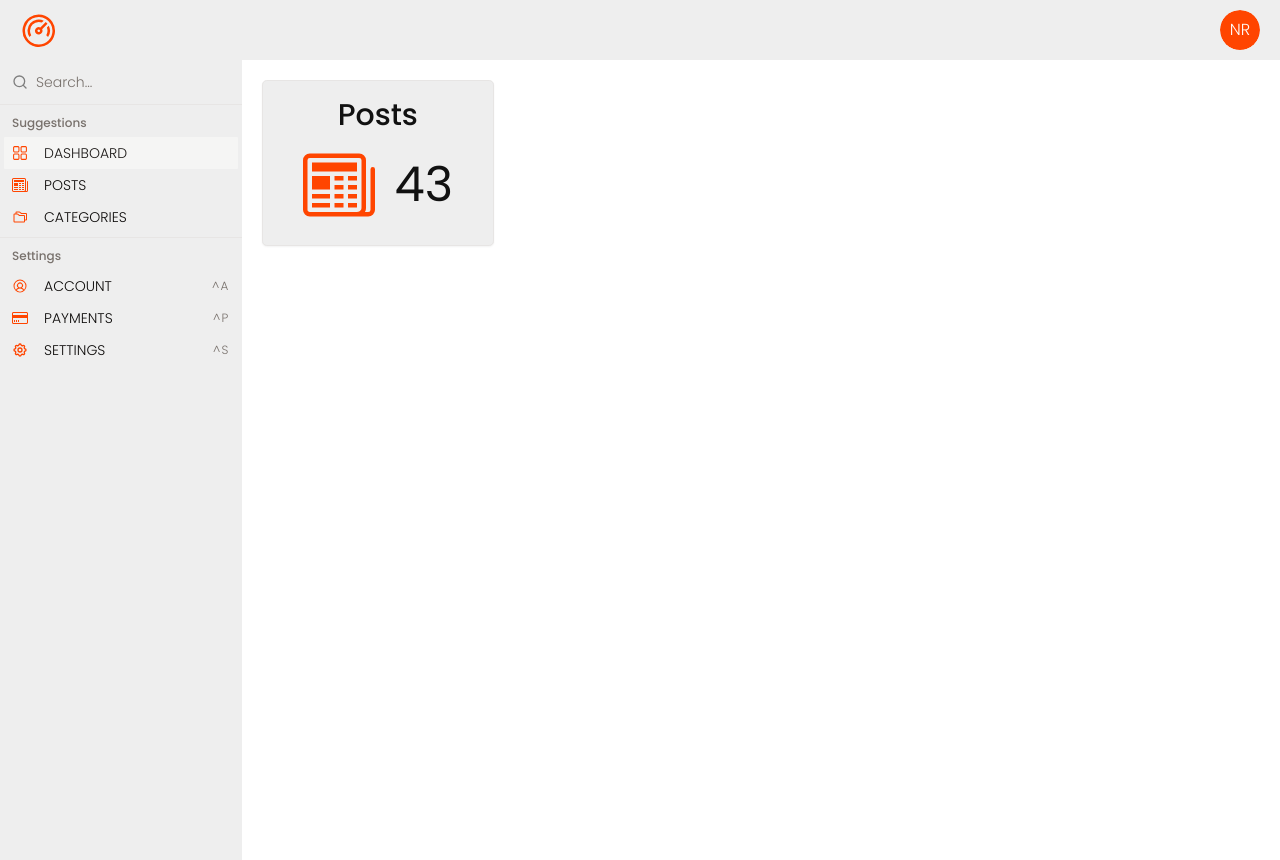
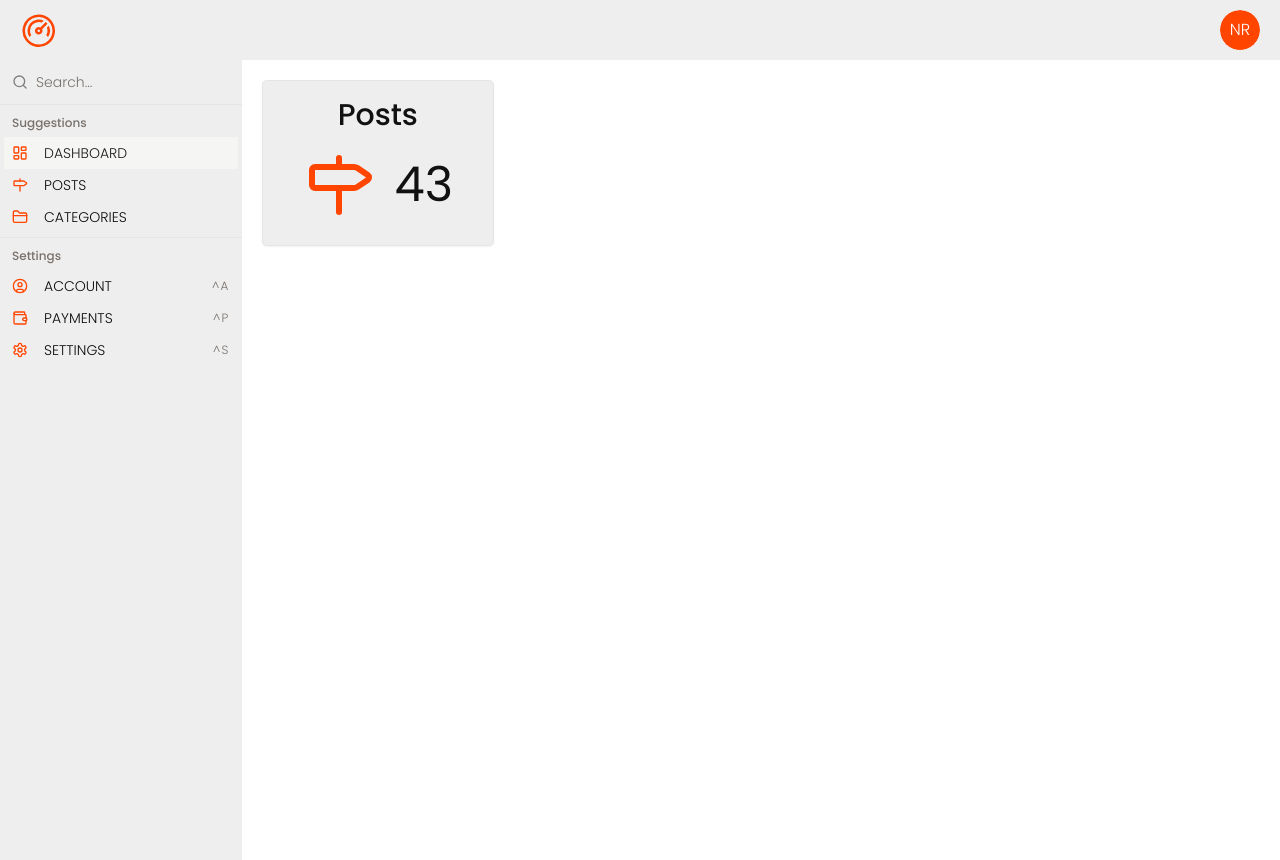
Before and after one commit to Nimira43/Tabularium, a Next.js app: page / in a window 1280 px wide. Built offline with nearby package versions, Linux system fonts and the light colour scheme; a web font is replaced by a local one.

Commit message:
Changing all icons to Lucide Icons

```diff
--- a/components/Sidebar.tsx
+++ b/components/Sidebar.tsx
@@ -1,9 +1,5 @@
 import { Command, CommandInput, CommandList, CommandEmpty, CommandGroup, CommandItem, CommandSeparator, CommandShortcut } from '@/components/ui/command'
-import { RxDashboard } from 'react-icons/rx'
-import { BsNewspaper } from 'react-icons/bs'
-import { PiFolders, PiUserCircle  } from 'react-icons/pi'
-import { ImCreditCard } from 'react-icons/im'
-import { TbSettings } from 'react-icons/tb'
+import { LayoutDashboard, Milestone, FolderClosed, UserCircle, Wallet, Settings } from 'lucide-react'
 import Link from 'next/link'
 
 const Sidebar = () => {
@@ -14,18 +10,18 @@ const Sidebar = () => {
         <CommandEmpty>No results found.</CommandEmpty>
         <CommandGroup heading='Suggestions'>
           <CommandItem>
-            <RxDashboard className='uppercase mr-2 h-4 w-4 text-main' />
+            <LayoutDashboard className='uppercase mr-2 h-4 w-4 text-main' />
             <Link href='/' className='uppercase'>
               Dashboard</Link>
           </CommandItem>
           <CommandItem>
-            <BsNewspaper className='uppercase mr-2 h-4 w-4 text-main' />
+            <Milestone className='uppercase mr-2 h-4 w-4 text-main' />
             <Link href='/posts' className='uppercase'>
               Posts
             </Link>
           </CommandItem>
           <CommandItem>
-            <PiFolders className='uppercase mr-2 h-4 w-4 text-main' />
+            <FolderClosed className='uppercase mr-2 h-4 w-4 text-main' />
             <Link href='#' className='uppercase'>
               Categories
             </Link>
@@ -34,17 +30,17 @@ const Sidebar = () => {
         <CommandSeparator />
         <CommandGroup heading='Settings'>
           <CommandItem>
-            <PiUserCircle className='text-main mr-2 h-4 w-4' />
+            <UserCircle className='text-main mr-2 h-4 w-4' />
             <span className='uppercase'>Account</span>
             <CommandShortcut>^A</CommandShortcut>
           </CommandItem>
           <CommandItem>
-            <ImCreditCard className='text-main mr-2 h-4 w-4' />
+            <Wallet className='text-main mr-2 h-4 w-4' />
             <span className='uppercase'>Payments</span>
             <CommandShortcut>^P</CommandShortcut>
           </CommandItem>
           <CommandItem>
-            <TbSettings className='text-main mr-2 h-4 w-4' />
+            <Settings className='text-main mr-2 h-4 w-4' />
             <span className='uppercase'>Settings</span>
             <CommandShortcut>^S</CommandShortcut>
           </CommandItem>
--- a/components/dashboard/DashboardCard.tsx
+++ b/components/dashboard/DashboardCard.tsx
@@ -1,6 +1,5 @@
-import { BsNewspaper } from 'react-icons/bs'
 import { Card, CardContent } from '../ui/card'
-import { LucideIcon } from 'lucide-react'
+import { LucideIcon, Milestone } from 'lucide-react'
 
 interface DashboardCardProps {
   title: string
@@ -14,7 +13,7 @@ const DashboardCard = ({ title, count, icon}: DashboardCardProps) => {
       <CardContent>
         <h3 className='text-3xl text-center mb-4 font-medium text-dark dark:text-light'>Posts</h3>
         <div className='flex gap-5 justify-center items-center'>
-          <BsNewspaper className='text-main' size={72} />
+          <Milestone className='text-main' size={72} />
           <h3 className='text-5xl font-normal text-dark dark:text-light'>43</h3>
         </div>
       </CardContent>
```
